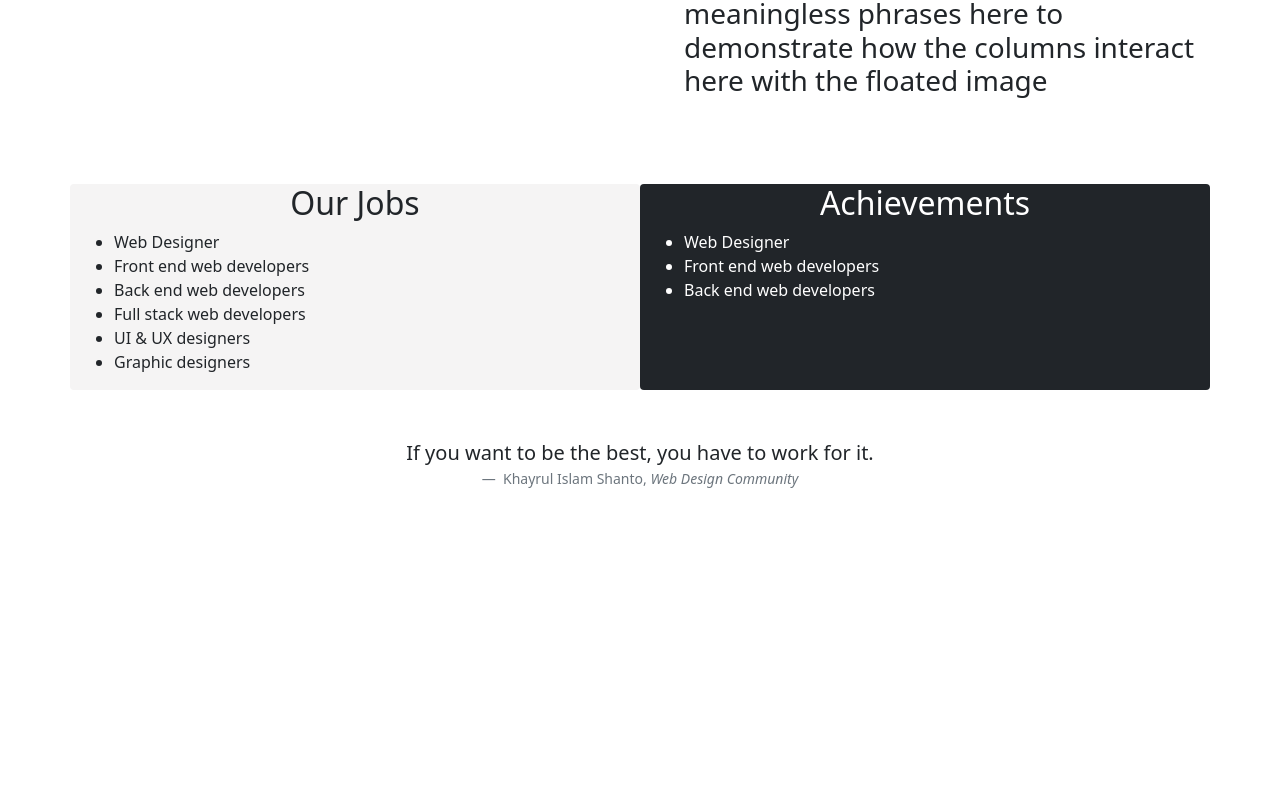
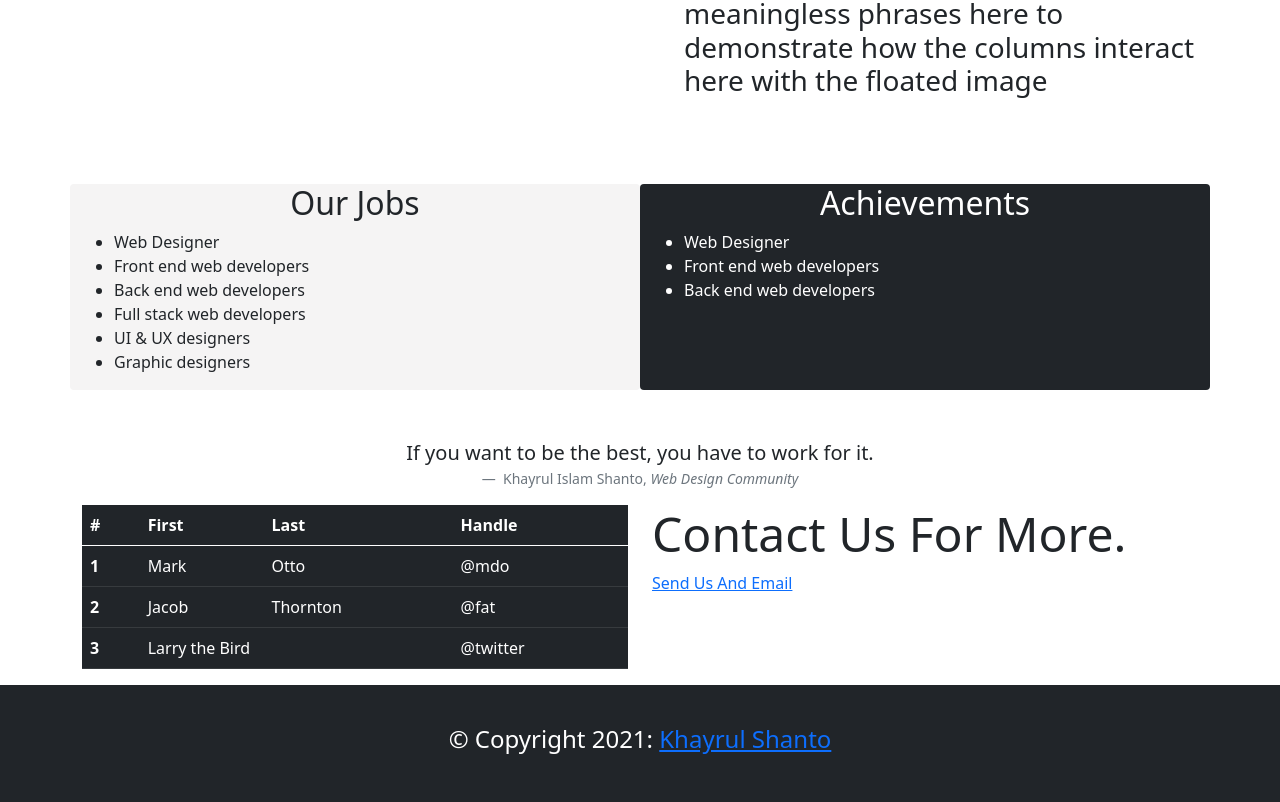
Before and after one commit to coderkhayrul/basic-small-company-website, a plain HTML site: page index.html in a window 1280 px wide. Shown: the part 930-1732 px from the top of the page. Before the commit the page ends 1435 px from the top, so only its background shows below. Drawn offline with nearby package versions, Linux system fonts and the light colour scheme.

Commit message:
Footer Section Update

```diff
--- a/index.html
+++ b/index.html
@@ -70,6 +70,8 @@
       </div>
     </div>
   </div>
+
+  <!-- Figure Devider -->
   <figure class="text-center mt-5">
     <blockquote class="blockquote">
       <p>If you want to be the best, you have to work for it.</p>
@@ -78,7 +80,55 @@
       Khayrul Islam Shanto, <cite title="Source Title">Web Design Community</cite>
     </figcaption>
   </figure>
+  <!-- Figure Devider End -->
+  <div class="container">
+    <div class="row">
+      <div class="col">
+        <table class="table table-dark table-hover">
+          <thead>
+            <tr>
+              <th scope="col">#</th>
+              <th scope="col">First</th>
+              <th scope="col">Last</th>
+              <th scope="col">Handle</th>
+            </tr>
+          </thead>
+          <tbody>
+            <tr>
+              <th scope="row">1</th>
+              <td>Mark</td>
+              <td>Otto</td>
+              <td>@mdo</td>
+            </tr>
+            <tr>
+              <th scope="row">2</th>
+              <td>Jacob</td>
+              <td>Thornton</td>
+              <td>@fat</td>
+            </tr>
+            <tr>
+              <th scope="row">3</th>
+              <td colspan="2">Larry the Bird</td>
+              <td>@twitter</td>
+            </tr>
+          </tbody>
+        </table>
+      </div>
+      <div class="col align-items-center">
+        <h1 class="display-5">Contact Us For More.</h1>
+        <a href="mailto: khayrulshanto@gmail.com">Send Us And Email</a>
+      </div>
+    </div>
+  </div>
 
+  <!-- Footer Section Work  -->
+  <footer class="bg-dark text-white" style="padding: 40px;">
+    <div class="row">
+      <div class="col text-center">
+        <h4>© Copyright 2021: <a href="mailto: khayrulshanto@gmail.com">Khayrul Shanto</a></h4>
+      </div>
+    </div>
+  </footer>
   <!-- Boostrap Bundle -->
   <script src="https://cdn.jsdelivr.net/npm/bootstrap@5.0.0-beta2/dist/js/bootstrap.bundle.min.js"></script>
   <script src="https://cdn.jsdelivr.net/npm/@popperjs/core@2.6.0/dist/umd/popper.min.js"></script>
```
